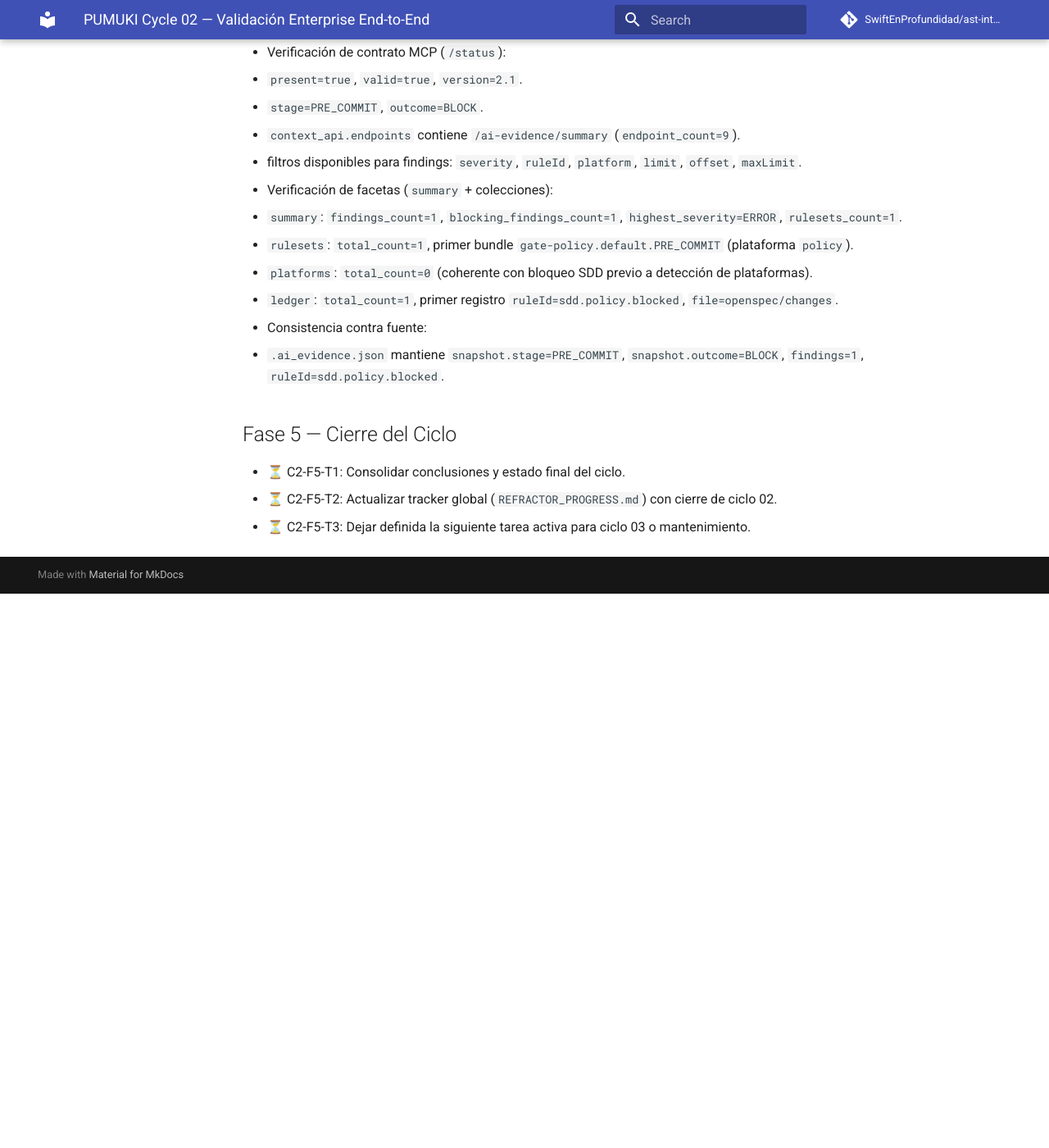
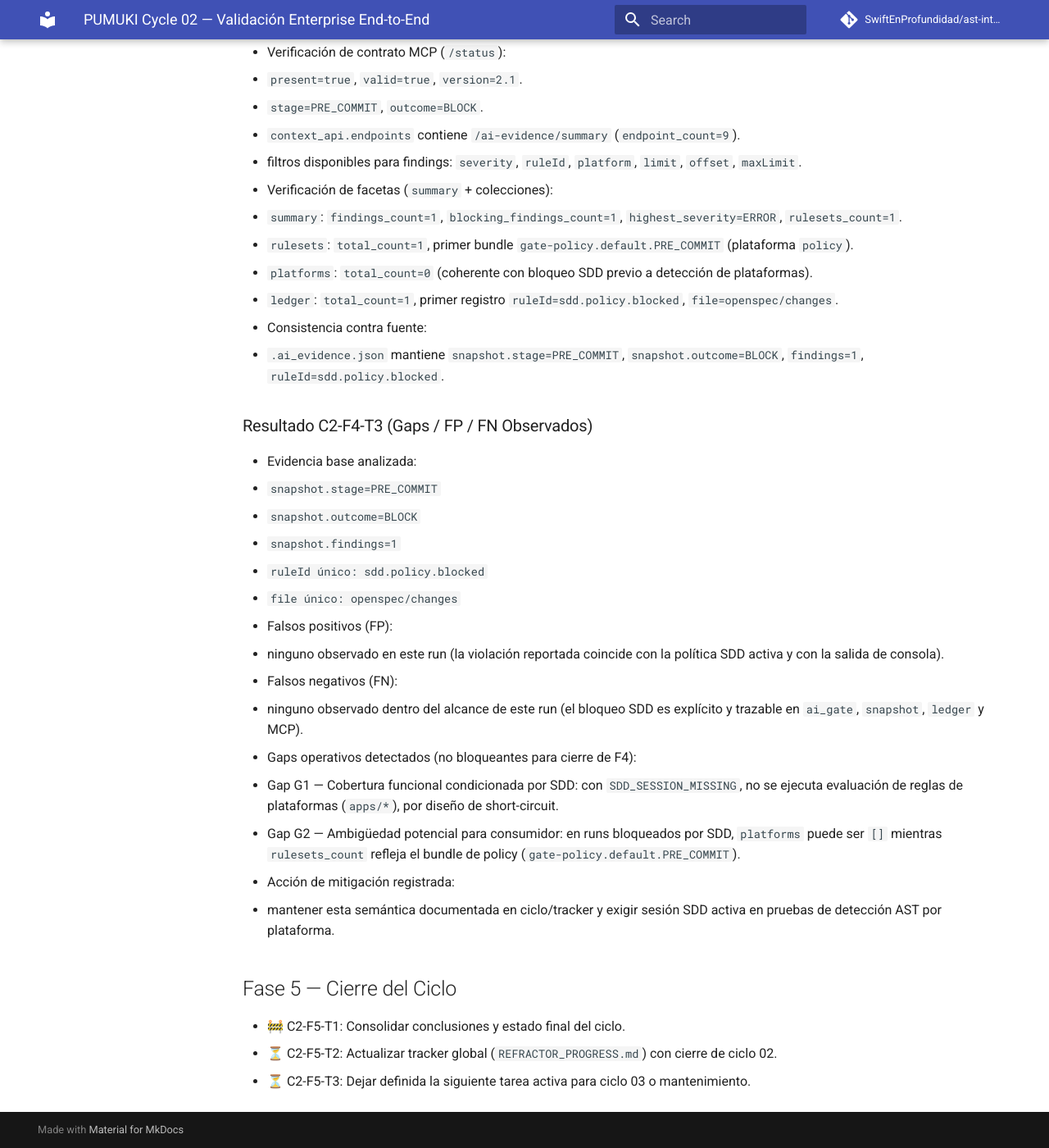
Before and after one commit to SwiftEnProfundidad/ast-intelligence-hooks, an MkDocs documentation site: the page built from docs/PUMUKI_CYCLE_02_ENTERPRISE_VALIDATION.md, in a window 1280 px wide and 1400 px high, scrolled down 8287 px. Shown: the whole window at 82% size. Built offline with MkDocs 1.6.1 and Material for MkDocs 9.7.7, drawn with Linux system fonts in a browser that asks for light colours; comment, search, counter and statistics services are not loaded; before the commit the page ends 9011 px from its top, so only the background shows below that; some of the changed text lies outside the part shown.

Commit message:
docs(cycle-02): complete C2-F4-T3 and advance to C2-F5-T1

```diff
--- a/docs/PUMUKI_CYCLE_02_ENTERPRISE_VALIDATION.md
+++ b/docs/PUMUKI_CYCLE_02_ENTERPRISE_VALIDATION.md
@@ -200,7 +200,7 @@ Ejecutar un ciclo completo, finito y verificable de validación enterprise de Pu
 ## Fase 4 — Evidencia y MCP
 - ✅ C2-F4-T1: Verificar campos críticos de `.ai_evidence.json` contra resultados reales.
 - ✅ C2-F4-T2: Validar consumo de evidencia vía MCP (facetas/resumen).
-- 🚧 C2-F4-T3: Registrar gaps o falsos positivos/falsos negativos observados.
+- ✅ C2-F4-T3: Registrar gaps o falsos positivos/falsos negativos observados.
 
 ### Resultado C2-F4-T1 (Campos Críticos de `.ai_evidence.json`)
 - Repositorio validado: `/Users/juancarlosmerlosalbarracin/Developer/Projects/pumuki-mock-consumer`.
@@ -246,7 +246,24 @@ Ejecutar un ciclo completo, finito y verificable de validación enterprise de Pu
 - Consistencia contra fuente:
   - `.ai_evidence.json` mantiene `snapshot.stage=PRE_COMMIT`, `snapshot.outcome=BLOCK`, `findings=1`, `ruleId=sdd.policy.blocked`.
 
+### Resultado C2-F4-T3 (Gaps / FP / FN Observados)
+- Evidencia base analizada:
+  - `snapshot.stage=PRE_COMMIT`
+  - `snapshot.outcome=BLOCK`
+  - `snapshot.findings=1`
+  - `ruleId único: sdd.policy.blocked`
+  - `file único: openspec/changes`
+- Falsos positivos (FP):
+  - ninguno observado en este run (la violación reportada coincide con la política SDD activa y con la salida de consola).
+- Falsos negativos (FN):
+  - ninguno observado dentro del alcance de este run (el bloqueo SDD es explícito y trazable en `ai_gate`, `snapshot`, `ledger` y MCP).
+- Gaps operativos detectados (no bloqueantes para cierre de F4):
+  - Gap G1 — Cobertura funcional condicionada por SDD: con `SDD_SESSION_MISSING`, no se ejecuta evaluación de reglas de plataformas (`apps/*`), por diseño de short-circuit.
+  - Gap G2 — Ambigüedad potencial para consumidor: en runs bloqueados por SDD, `platforms` puede ser `[]` mientras `rulesets_count` refleja el bundle de policy (`gate-policy.default.PRE_COMMIT`).
+- Acción de mitigación registrada:
+  - mantener esta semántica documentada en ciclo/tracker y exigir sesión SDD activa en pruebas de detección AST por plataforma.
+
 ## Fase 5 — Cierre del Ciclo
-- ⏳ C2-F5-T1: Consolidar conclusiones y estado final del ciclo.
+- 🚧 C2-F5-T1: Consolidar conclusiones y estado final del ciclo.
 - ⏳ C2-F5-T2: Actualizar tracker global (`REFRACTOR_PROGRESS.md`) con cierre de ciclo 02.
 - ⏳ C2-F5-T3: Dejar definida la siguiente tarea activa para ciclo 03 o mantenimiento.
```
Also changed, not shown: docs/REFRACTOR_PROGRESS.md (+2 -1 lines).
